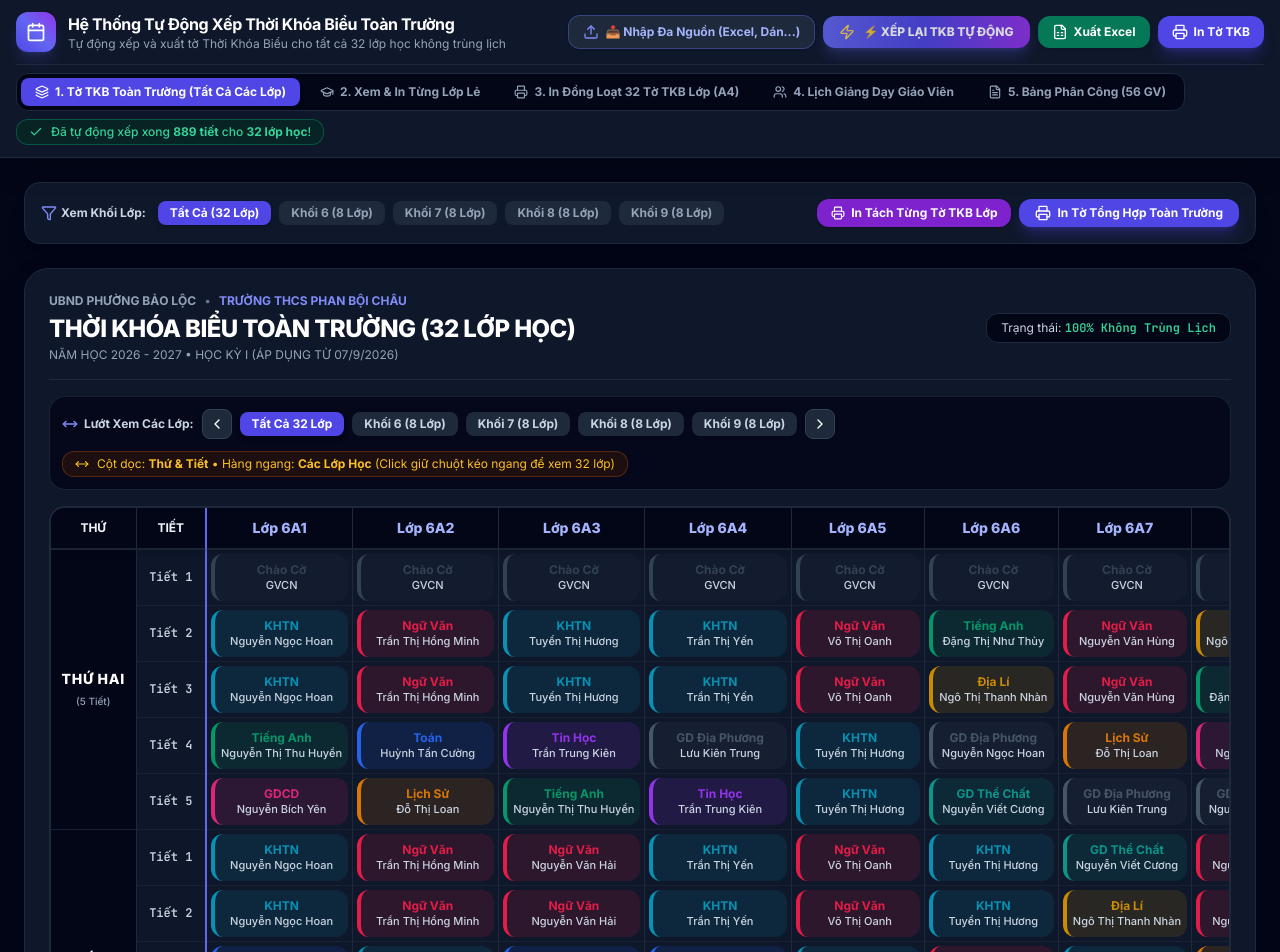
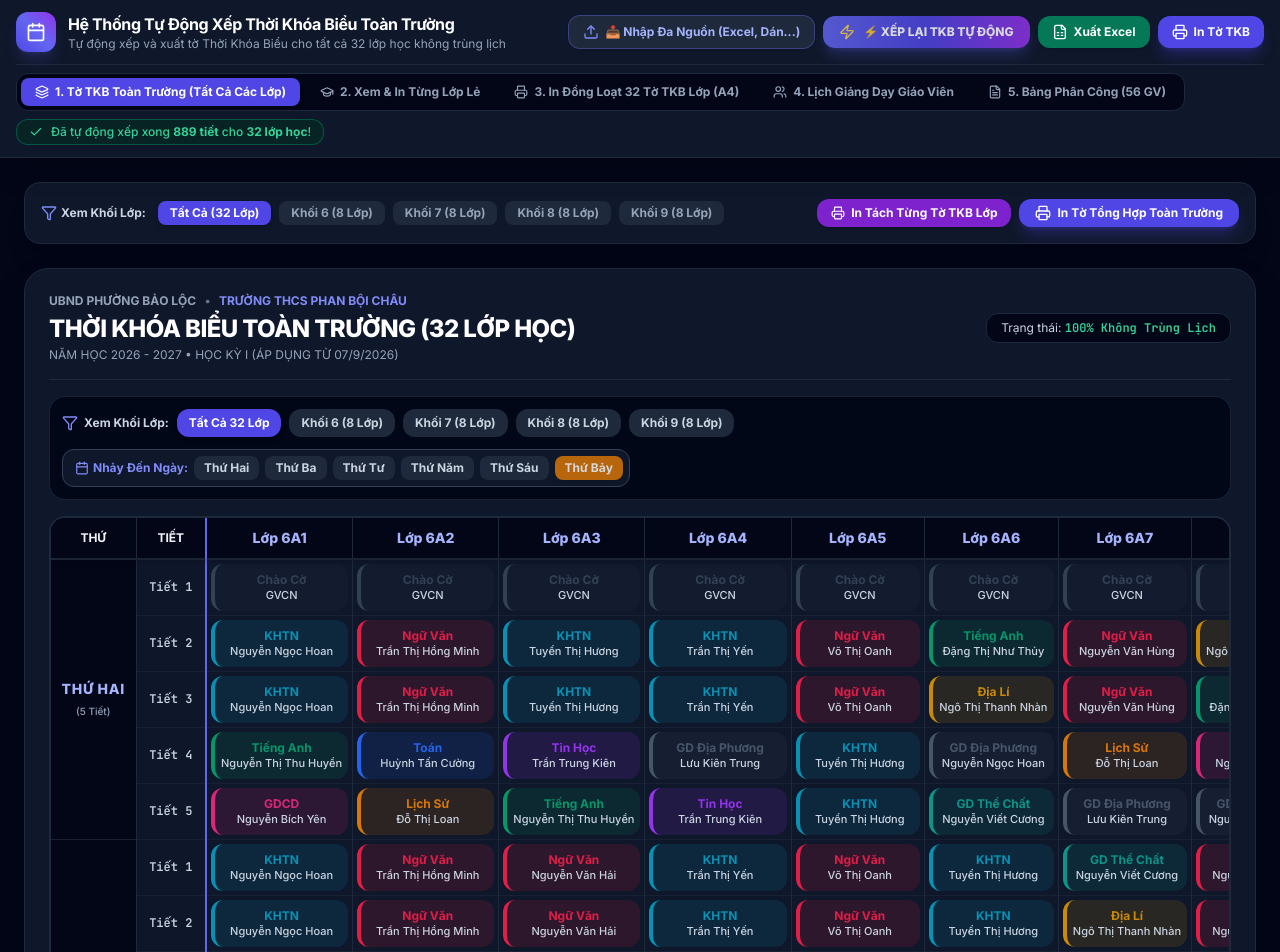
Before and after one commit to long260212/thoi_khoa_bieu, a React (Vite) app: page / in a window 1280 px wide. Shown: the top 952 px of the page. Built offline with nearby package versions, Linux system fonts and the light colour scheme.

Commit message:
fix: enable full vertical scrolling for Saturday and add quick jump to Saturday button

```diff
--- a/src/App.tsx
+++ b/src/App.tsx
@@ -69,17 +69,21 @@ export const App: React.FC = () => {
   const [isScheduled, setIsScheduled] = useState(false);
   const [schedulingStats, setSchedulingStats] = useState<{ total: number; time: number } | null>(null);
 
-  // Tham chiếu và state cho chức năng Kéo chuột cuộn ngang (Mouse Drag-to-Scroll)
+  // Tham chiếu và state cho chức năng Kéo chuột cuộn 2 chiều (Mouse 2D Drag-to-Scroll)
   const tableContainerRef = useRef<HTMLDivElement>(null);
   const [isDragging, setIsDragging] = useState(false);
   const [startX, setStartX] = useState(0);
+  const [startY, setStartY] = useState(0);
   const [scrollLeftState, setScrollLeftState] = useState(0);
+  const [scrollTopState, setScrollTopState] = useState(0);
 
   const handleMouseDown = (e: React.MouseEvent) => {
     if (!tableContainerRef.current) return;
     setIsDragging(true);
     setStartX(e.pageX - tableContainerRef.current.offsetLeft);
+    setStartY(e.pageY - tableContainerRef.current.offsetTop);
     setScrollLeftState(tableContainerRef.current.scrollLeft);
+    setScrollTopState(tableContainerRef.current.scrollTop);
   };
 
   const handleMouseLeave = () => {
@@ -94,19 +98,19 @@ export const App: React.FC = () => {
     if (!isDragging || !tableContainerRef.current) return;
     e.preventDefault();
     const x = e.pageX - tableContainerRef.current.offsetLeft;
-    const walk = (x - startX) * 1.8; // Hệ số cuộn nhanh mượt
-    tableContainerRef.current.scrollLeft = scrollLeftState - walk;
+    const y = e.pageY - tableContainerRef.current.offsetTop;
+    const walkX = (x - startX) * 1.8;
+    const walkY = (y - startY) * 1.8;
+    tableContainerRef.current.scrollLeft = scrollLeftState - walkX;
+    tableContainerRef.current.scrollTop = scrollTopState - walkY;
   };
 
-  // Chuyển nhanh đến ngày cụ thể
-  const scrollToDay = (dayIndex: number) => {
-    if (!tableContainerRef.current) return;
-    // Mỗi ngày gồm 5 cột tiết x ~75px + padding = ~380px
-    const offset = dayIndex * 380;
-    tableContainerRef.current.scrollTo({
-      left: offset,
-      behavior: 'smooth',
-    });
+  // Cuộn dọc trực tiếp đến Thứ được chọn (Đặc biệt là Thứ 7)
+  const scrollToDayVertical = (dayKey: string) => {
+    const el = document.getElementById(`day_row_${dayKey}`);
+    if (el) {
+      el.scrollIntoView({ behavior: 'smooth', block: 'nearest' });
+    }
   };
 
   const scrollStep = (direction: 'LEFT' | 'RIGHT') => {
@@ -476,25 +480,18 @@ export const App: React.FC = () => {
                 </div>
               </div>
 
-              {/* THANH ĐIỀU HƯỚNG LỚP HỌC VÀ KHỐI LỚP (CỘT DỌC THỨ/TIẾT & KÉO CHUỘT NGANG QUA CÁC LỚP) */}
-              <div className="bg-slate-950/80 p-3 rounded-2xl border border-slate-800/80 flex flex-wrap items-center justify-between gap-3 no-print">
+              {/* THANH ĐIỀU HƯỚNG: LỌC KHỐI LỚP & NHẢY NHANH ĐẾN THỨ (ĐẶC BIỆT THỨ 7) */}
+              <div className="bg-slate-950/90 p-3 rounded-2xl border border-slate-800/80 flex flex-wrap items-center justify-between gap-3 no-print">
+                {/* 1. Lọc theo Khối lớp */}
                 <div className="flex flex-wrap items-center gap-2">
                   <span className="text-xs font-bold text-slate-300 flex items-center gap-1.5">
-                    <MoveHorizontal className="w-4 h-4 text-brand-400" />
-                    <span>Lướt Xem Các Lớp:</span>
+                    <Filter className="w-4 h-4 text-brand-400" />
+                    <span>Xem Khối Lớp:</span>
                   </span>
 
                   <button
-                    onClick={() => scrollStep('LEFT')}
-                    className="p-1.5 bg-slate-800 hover:bg-slate-700 text-white rounded-lg border border-slate-700 transition-all"
-                    title="Cuộn sang trái"
-                  >
-                    <ChevronLeft className="w-4 h-4" />
-                  </button>
-
-                  <button
                     onClick={() => setSelectedGradeFilter('ALL')}
-                    className={`px-3 py-1 rounded-lg text-xs font-bold transition-all ${
+                    className={`px-3 py-1.5 rounded-xl text-xs font-bold transition-all ${
                       selectedGradeFilter === 'ALL'
                         ? 'bg-brand-600 text-white shadow-md'
                         : 'bg-slate-800 text-slate-300 hover:text-white'
@@ -507,7 +504,7 @@ export const App: React.FC = () => {
                     <button
                       key={grade}
                       onClick={() => setSelectedGradeFilter(grade as any)}
-                      className={`px-3 py-1 rounded-lg text-xs font-bold transition-all ${
+                      className={`px-3 py-1.5 rounded-xl text-xs font-bold transition-all ${
                         selectedGradeFilter === grade
                           ? 'bg-indigo-600 text-white shadow-md'
                           : 'bg-slate-800 text-slate-300 hover:text-white'
@@ -516,33 +513,42 @@ export const App: React.FC = () => {
                       Khối {grade} ({classList.filter(c => c.startsWith(grade)).length} Lớp)
                     </button>
                   ))}
-
-                  <button
-                    onClick={() => scrollStep('RIGHT')}
-                    className="p-1.5 bg-slate-800 hover:bg-slate-700 text-white rounded-lg border border-slate-700 transition-all"
-                    title="Cuộn sang phải"
-                  >
-                    <ChevronRight className="w-4 h-4" />
-                  </button>
                 </div>
 
-                <div className="flex items-center gap-2 text-xs text-amber-400 bg-amber-950/40 px-3 py-1 rounded-xl border border-amber-800/50">
-                  <MoveHorizontal className="w-3.5 h-3.5" />
-                  <span>Cột dọc: <strong>Thứ & Tiết</strong> • Hàng ngang: <strong>Các Lớp Học</strong> (Click giữ chuột kéo ngang để xem 32 lớp)</span>
+                {/* 2. Nhảy nhanh đến từng Ngày (Thứ 2 đến Thứ 7) */}
+                <div className="flex items-center gap-1.5 bg-slate-900 p-1.5 rounded-xl border border-slate-700">
+                  <span className="text-xs font-bold text-brand-400 pl-1.5 flex items-center gap-1">
+                    <Calendar className="w-3.5 h-3.5" />
+                    <span>Nhảy Đến Ngày:</span>
+                  </span>
+
+                  {DAYS.map((d) => (
+                    <button
+                      key={d.key}
+                      onClick={() => scrollToDayVertical(d.key)}
+                      className={`px-2.5 py-1 rounded-lg text-xs font-bold transition-all ${
+                        d.key === 'THU_7'
+                          ? 'bg-amber-600 text-white hover:bg-amber-500 shadow-md font-black animate-pulse'
+                          : 'bg-slate-800 text-slate-300 hover:bg-brand-600 hover:text-white'
+                      }`}
+                    >
+                      {d.label}
+                    </button>
+                  ))}
                 </div>
               </div>
 
-              {/* BẢNG THỜI KHÓA BIỂU: THỨ & TIẾT THEO CỘT DỌC, CÁC LỚP THEO HÀNG NGANG */}
+              {/* BẢNG THỜI KHÓA BIỂU TOÀN TRƯỜNG (CHO PHÉP CUỘN CẢ 2 CHIỀU ĐỂ XEM ĐẦY ĐỦ TỪ THỨ 2 ĐẾN THỨ 7) */}
               <div
                 ref={tableContainerRef}
                 onMouseDown={handleMouseDown}
                 onMouseLeave={handleMouseLeave}
                 onMouseUp={handleMouseUp}
                 onMouseMove={handleMouseMove}
-                className={`overflow-x-auto rounded-2xl border-2 border-slate-800 print:border-2 print:border-black max-h-[75vh] select-none ${
+                className={`overflow-auto rounded-2xl border-2 border-slate-800 print:border-2 print:border-black max-h-[82vh] select-none ${
                   isDragging ? 'cursor-grabbing' : 'cursor-grab'
                 }`}
-                title="Click và giữ chuột để kéo ngang bảng qua các lớp học"
+                title="Cuộn chuột hoặc click giữ chuột để kéo ngang/dọc xem toàn bộ 32 lớp và từ Thứ 2 đến Thứ 7"
               >
                 <table className="w-full text-center border-collapse text-xs print:text-black">
                   <thead className="sticky top-0 z-30 bg-slate-950 print:bg-slate-100 border-b-2 border-slate-800 print:border-b-2 print:border-black shadow-md">
@@ -575,15 +581,25 @@ export const App: React.FC = () => {
                     {DAYS.map((d) => (
                       <React.Fragment key={d.key}>
                         {[1, 2, 3, 4, 5].map((period, pIdx) => (
-                          <tr key={`${d.key}_${period}`} className="hover:bg-slate-800/40 transition-colors h-14">
+                          <tr
+                            key={`${d.key}_${period}`}
+                            id={pIdx === 0 ? `day_row_${d.key}` : undefined}
+                            className={`hover:bg-slate-800/40 transition-colors h-14 ${
+                              d.key === 'THU_7' ? 'bg-amber-950/10' : ''
+                            }`}
+                          >
                             {/* CỘT THỨ (Gộp 5 dòng cho mỗi Thứ) */}
                             {pIdx === 0 && (
                               <td
                                 rowSpan={5}
-                                className="p-2 text-center font-black text-xs text-brand-300 print:text-black bg-slate-950 print:bg-slate-100 border-r border-slate-800 print:border-black sticky left-0 z-20 min-w-[85px] shadow-xl align-middle"
+                                className={`p-2 text-center font-black text-xs print:text-black border-r border-slate-800 print:border-black sticky left-0 z-20 min-w-[85px] shadow-xl align-middle ${
+                                  d.key === 'THU_7'
+                                    ? 'bg-amber-950 text-amber-300 border-amber-800'
+                                    : 'bg-slate-950 text-brand-300 print:bg-slate-100'
+                                }`}
                               >
                                 <div className="flex flex-col items-center justify-center gap-1">
-                                  <span className="text-sm font-black uppercase text-white print:text-black tracking-wider">{d.label}</span>
+                                  <span className="text-sm font-black uppercase tracking-wider">{d.label}</span>
                                   <span className="text-[10px] text-slate-400 font-medium">(5 Tiết)</span>
                                 </div>
                               </td>
```
